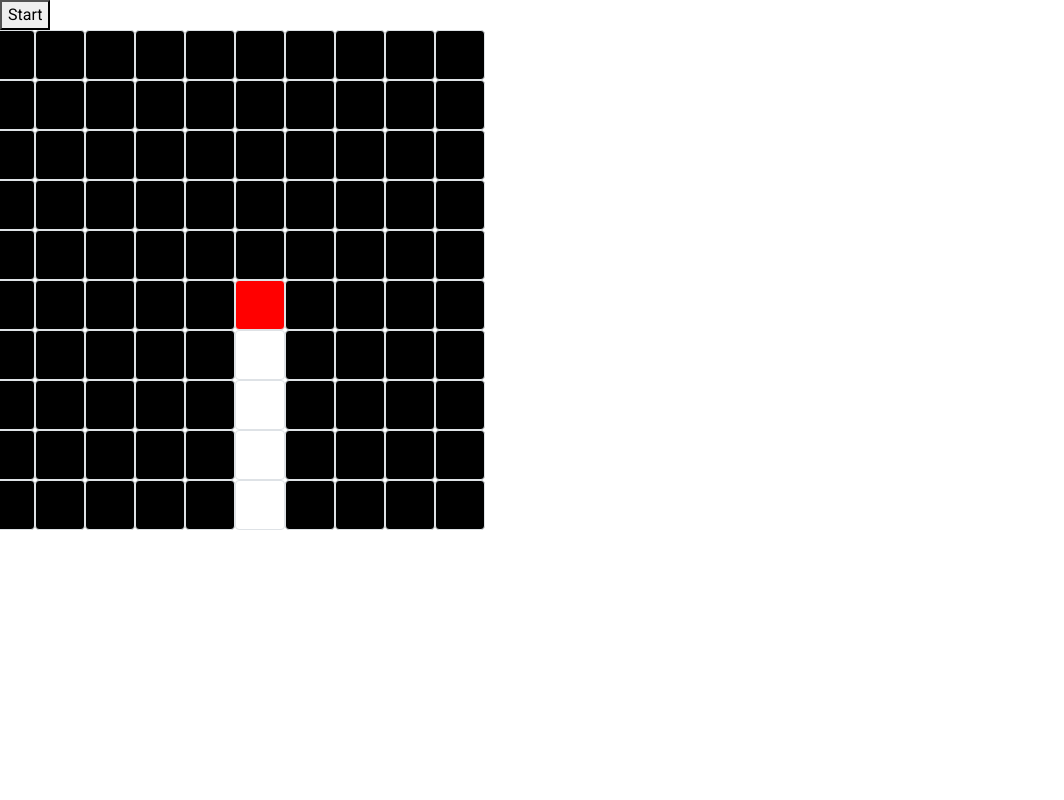
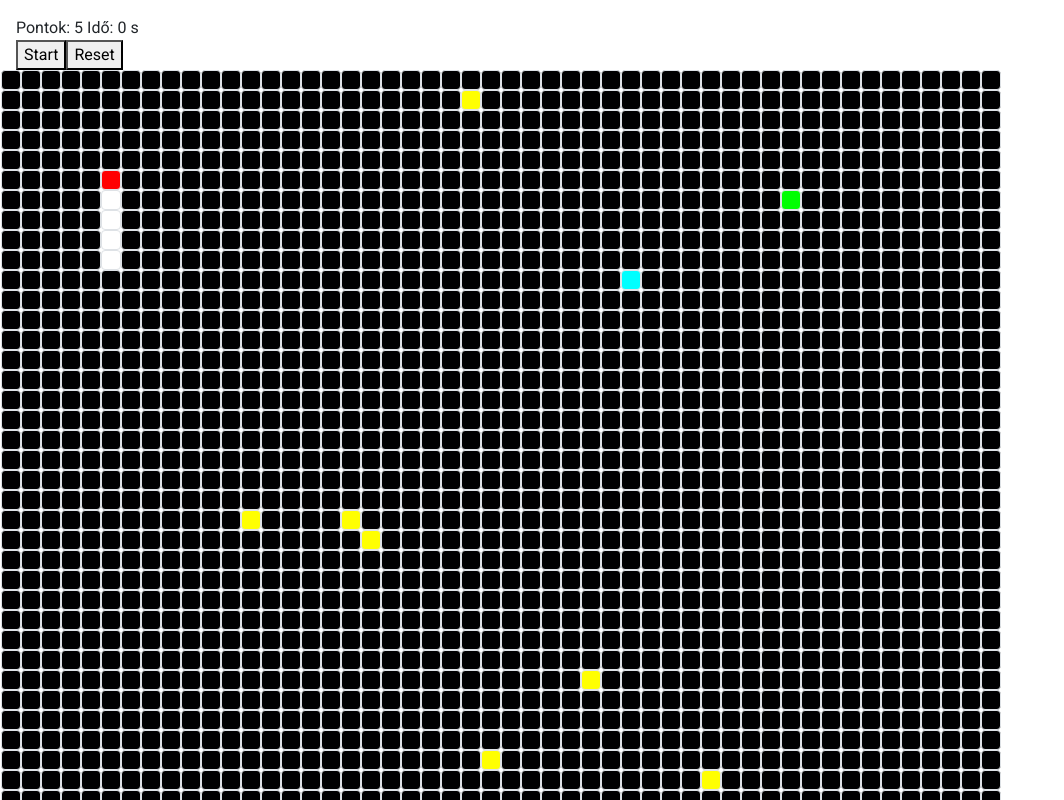
Before and after one commit to karcagtamas/Angular-Snake, an Angular app: page / in a window 1280 px wide. Shown: the top 800 px of the page, without its empty margins (0-1064 px from the left). Built offline with nearby package versions, Linux system fonts and the light colour scheme.

Commit message:
playable game with foods, stats, and end

```diff
--- a/src/app/app.module.ts
+++ b/src/app/app.module.ts
@@ -4,9 +4,10 @@ import { NgModule } from '@angular/core';
 import { AppComponent } from './app.component';
 import { HomeComponent } from './components/home/home.component';
 import { BrowserAnimationsModule } from '@angular/platform-browser/animations';
+import { SecondsPipe } from './pipes/seconds.pipe';
 
 @NgModule({
-  declarations: [AppComponent, HomeComponent],
+  declarations: [AppComponent, HomeComponent, SecondsPipe],
   imports: [BrowserModule, BrowserAnimationsModule],
   providers: [],
   bootstrap: [AppComponent]
--- a/src/app/components/home/home.component.html
+++ b/src/app/components/home/home.component.html
@@ -1,5 +1,11 @@
 <div>
-  <button (click)="startGame()">Start</button>
+  <div>
+    Pontok: {{game.snake.length}}
+    Idő: {{ms | seconds}}
+  </div>
+  <button (click)="startGame()" [disabled]="!game.reseted">Start</button>
+  <button (click)="resetGame()" [disabled]="game.isOn">Reset</button>
+  <div>{{alert}}</div>
   <div *ngFor="let row of game.table.fields" class="row">
     <div *ngFor="let col of row" class="border rounded field" [style.background-color]="col.color"></div>
   </div>
--- a/src/app/components/home/home.component.scss
+++ b/src/app/components/home/home.component.scss
@@ -1,4 +1,4 @@
 .field {
-  width: 50px;
-  height: 50px;
+  width: 20px;
+  height: 20px;
 }
--- a/src/app/components/home/home.component.ts
+++ b/src/app/components/home/home.component.ts
@@ -2,6 +2,8 @@ import { Component, OnInit, HostListener } from '@angular/core';
 import Game from 'src/app/models/game';
 import Snake from 'src/app/models/snake';
 import { Direction } from 'src/app/models/directions';
+import Food from 'src/app/models/food';
+import { Error } from 'src/app/models/error';
 
 @Component({
   selector: 'app-home',
@@ -10,22 +12,40 @@ import { Direction } from 'src/app/models/directions';
 })
 export class HomeComponent implements OnInit {
   game: Game = new Game();
+  ms = 0;
+  alert = '';
   interval;
   @HostListener('document:keypress', ['$event']) handleKeyPress(
     event: KeyboardEvent
   ) {
     switch (event.key) {
       case 'w':
-        this.game.snake.direction = Direction.UP;
+        if (this.game.snake.direction !== Direction.DOWN) {
+          this.game.snake.direction = Direction.UP;
+        } else {
+          this.stopGame(Error.BACK_COLLAPSE);
+        }
         break;
       case 's':
-        this.game.snake.direction = Direction.DOWN;
+        if (this.game.snake.direction !== Direction.UP) {
+          this.game.snake.direction = Direction.DOWN;
+        } else {
+          this.stopGame(Error.BACK_COLLAPSE);
+        }
         break;
       case 'a':
-        this.game.snake.direction = Direction.LEFT;
+        if (this.game.snake.direction !== Direction.RIGHT) {
+          this.game.snake.direction = Direction.LEFT;
+        } else {
+          this.stopGame(Error.BACK_COLLAPSE);
+        }
         break;
       case 'd':
-        this.game.snake.direction = Direction.RIGHT;
+        if (this.game.snake.direction !== Direction.LEFT) {
+          this.game.snake.direction = Direction.RIGHT;
+        } else {
+          this.stopGame(Error.BACK_COLLAPSE);
+        }
         break;
     }
   }
@@ -33,11 +53,11 @@ export class HomeComponent implements OnInit {
   constructor() {}
 
   ngOnInit() {
-    console.log(this.game);
     this.setSnake();
   }
 
   setSnake() {
+    this.game = new Game();
     this.game.snake = new Snake();
     const snake = this.game.snake;
     this.game.table.fields[snake.head.x][snake.head.y].color = snake.headColor;
@@ -48,21 +68,53 @@ export class HomeComponent implements OnInit {
 
   startGame() {
     this.game.isOn = true;
+    this.game.reseted = false;
     this.interval = setInterval(() => {
       this.moveForward();
+      this.ms += this.game.snake.speed;
     }, this.game.snake.speed);
+  }
+
+  resetGame() {
+    clearInterval(this.interval);
+    this.alert = '';
+    this.game.reseted = true;
+    this.setSnake();
+  }
+
+  stopGame(msg: string) {
+    this.game.isOn = false;
+    this.alert = msg;
+    clearInterval(this.interval);
+  }
+
+  writeOut() {
+    for (const i of this.game.table.fields) {
+      for (const j of i) {
+        j.color = this.game.table.background;
+      }
+    }
+    for (const i of this.game.table.foods) {
+      this.game.table.fields[i.position.x][i.position.y].color = i.color;
+    }
+    for (const i of this.game.snake.body) {
+      this.game.table.fields[i.x][i.y].color = this.game.snake.bodyColor;
+    }
+    this.game.table.fields[this.game.snake.head.x][
+      this.game.snake.head.y
+    ].color = this.game.snake.headColor;
   }
 
   moveForward() {
     const snake = this.game.snake;
-    this.game.table.fields[snake.head.x][snake.head.y].color = snake.bodyColor;
+    /*     this.game.table.fields[snake.head.x][snake.head.y].color = snake.bodyColor; */
     this.game.snake.body.unshift({ ...snake.head });
     switch (this.game.snake.direction) {
       case Direction.UP:
         if (snake.head.x !== 0) {
           snake.head.x--;
         } else {
-          this.stopGame();
+          this.stopGame(Error.BORDER_COLLAPSE);
         }
         break;
 
@@ -70,7 +122,7 @@ export class HomeComponent implements OnInit {
         if (snake.head.x !== this.game.table.rows - 1) {
           snake.head.x++;
         } else {
-          this.stopGame();
+          this.stopGame(Error.BORDER_COLLAPSE);
         }
         break;
 
@@ -78,7 +130,7 @@ export class HomeComponent implements OnInit {
         if (snake.head.y !== 0) {
           snake.head.y--;
         } else {
-          this.stopGame();
+          this.stopGame(Error.BORDER_COLLAPSE);
         }
         break;
 
@@ -86,21 +138,42 @@ export class HomeComponent implements OnInit {
         if (snake.head.y !== this.game.table.cols - 1) {
           snake.head.y++;
         } else {
-          this.stopGame();
+          this.stopGame(Error.BORDER_COLLAPSE);
         }
         break;
     }
-    this.game.table.fields[snake.head.x][snake.head.y].color = snake.headColor;
+    // this.game.table.fields[snake.head.x][snake.head.y].color = snake.headColor;
     if (this.game.isOn) {
-      this.game.table.fields[snake.body[snake.body.length - 1].x][
+      /* this.game.table.fields[snake.body[snake.body.length - 1].x][
         snake.body[snake.body.length - 1].y
-      ].color = this.game.table.background;
+      ].color = this.game.table.background; */
       this.game.snake.body.splice(this.game.snake.body.length - 1, 1);
+      this.writeOut();
+      this.checkFood(this.game.snake.head.x, this.game.snake.head.y);
     }
   }
 
-  stopGame() {
-    this.game.isOn = false;
-    clearInterval(this.interval);
+  checkFood(x: number, y: number) {
+    const food: Food = this.game.table.foods.find(
+      f => f.position.x === x && f.position.y === y
+    );
+    if (food) {
+      if (food.isKill) {
+        this.stopGame(Error.KILLING_FOOD);
+      } else {
+        this.game.snake.length += food.value;
+        for (let i = 0; i < food.value; i++) {
+          this.game.snake.body.push(
+            this.game.snake.body[this.game.snake.body.length - 1]
+          );
+        }
+        console.log('length', this.game.snake.length);
+        console.log('body', this.game.snake.body.length);
+        console.log(this.game.snake.body);
+        console.log(this.game.snake.head);
+        this.game.table.foods = this.game.table.foods.filter(f => f !== food);
+      }
+    }
+    return;
   }
 }
--- /dev/null
+++ b/src/app/models/error.ts
@@ -0,0 +1,6 @@
+export enum Error {
+  BACK_COLLAPSE = 'You pushed the opposite direction.',
+  COLLAPSE = 'You ran to yourself.',
+  BORDER_COLLAPSE = 'You ran out the table.',
+  KILLING_FOOD = 'A food killed you.'
+}
--- /dev/null
+++ b/src/app/models/foodTypes.ts
@@ -0,0 +1,7 @@
+import Food from './food';
+
+export const FOODS = {
+  normal: new Food('#00ff00', 1, false, null),
+  higher: new Food('#FFFF00', 2, false, null),
+  killer: new Food('#00FFFF', 0, true, null)
+};
--- a/src/app/models/game.ts
+++ b/src/app/models/game.ts
@@ -8,6 +8,7 @@ export default class Game {
   seconds: number;
   difficulty: number;
   isOn: boolean;
+  reseted: boolean;
 
   constructor() {
     this.point = 0;
@@ -17,5 +18,6 @@ export default class Game {
     this.difficulty = 0;
     this.isOn = false;
     this.table = new Table();
+    this.reseted = true;
   }
 }
--- a/src/app/models/table.ts
+++ b/src/app/models/table.ts
@@ -1,15 +1,19 @@
 import Field from './field';
 import Point from './point';
+import Food from './food';
+import { FOODS } from './foodTypes';
 
 export default class Table {
   rows: number;
   cols: number;
   fields: Field[][];
+  foods: Food[];
+  countOfFoods: number;
   background: string;
 
   constructor() {
-    this.rows = 10;
-    this.cols = 10;
+    this.rows = 50;
+    this.cols = 50;
     this.background = '#000000';
     this.fields = [];
     for (let i = 0; i < this.rows; i++) {
@@ -19,5 +23,34 @@ export default class Table {
       }
       this.fields.push(row);
     }
+    this.countOfFoods = 10;
+    this.foods = [];
+    for (let i = 0; i < this.countOfFoods; i++) {
+      const rnd = Math.floor(Math.random() * 3);
+      let food: Food;
+      switch (rnd) {
+        case 0:
+          food = { ...FOODS.normal };
+          break;
+        case 1:
+          food = { ...FOODS.higher };
+          break;
+        case 2:
+          food = { ...FOODS.killer };
+          break;
+      }
+      let x = -1;
+      let y = -1;
+      do {
+        x = Math.floor(Math.random() * this.cols);
+        y = Math.floor(Math.random() * this.rows);
+      } while (
+        this.fields[x][y].color !== this.background ||
+        (x === 5 && y >= 5 && y <= 9)
+      );
+      food.position = new Point(x, y);
+      this.fields[x][y].color = food.color;
+      this.foods.push(food);
+    }
   }
 }
--- /dev/null
+++ b/src/app/pipes/seconds.pipe.ts
@@ -0,0 +1,10 @@
+import { Pipe, PipeTransform } from '@angular/core';
+
+@Pipe({
+  name: 'seconds'
+})
+export class SecondsPipe implements PipeTransform {
+  transform(value: number, ...args: any[]): string {
+    return Math.floor(value / 1000) + ' s';
+  }
+}
--- a/src/styles.scss
+++ b/src/styles.scss
@@ -2,12 +2,12 @@
 
 @import "~bootstrap/dist/css/bootstrap.min.css";
 
-html,
 body {
-  height: 100%;
+  margin: 1rem;
+  font-family: Roboto, "Helvetica Neue", sans-serif;
 }
 
-body {
+app-root {
   margin: 0;
-  font-family: Roboto, "Helvetica Neue", sans-serif;
+  padding: 0;
 }
```
Also changed, not shown: 1 other file (tests, documents, lock files or other folders).
